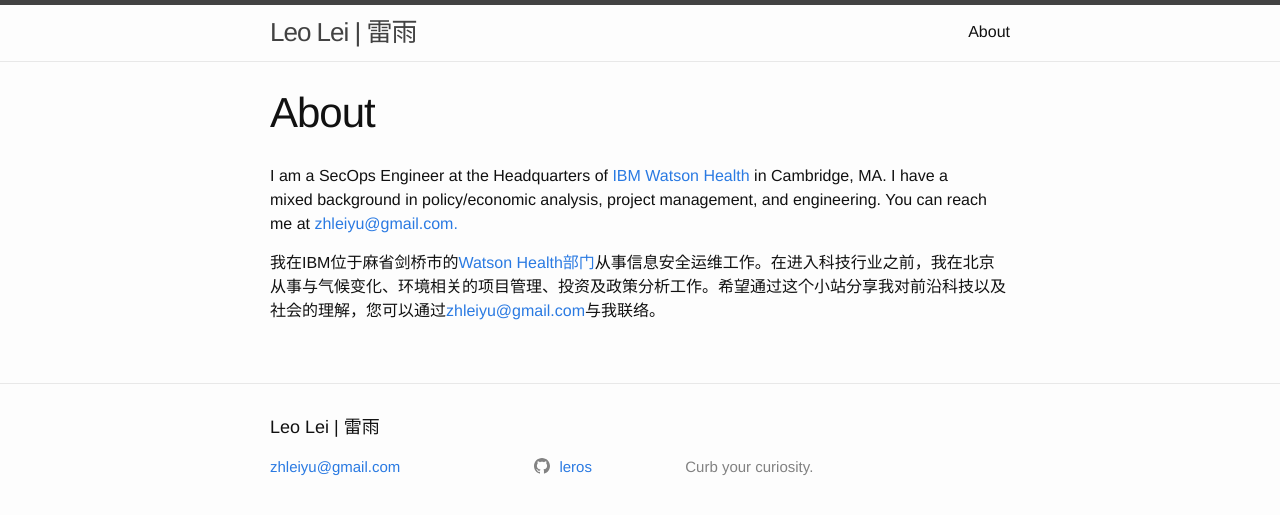
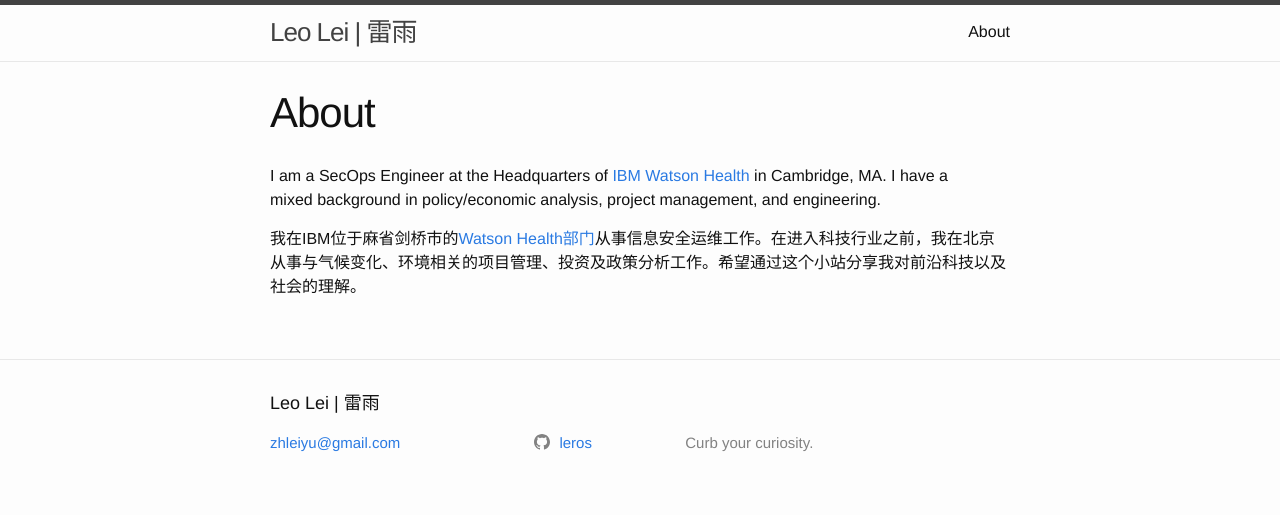
Before and after one commit to leros/leros.github.io, a Jekyll site: the page built from about.md, in a window 1280 px wide. Shown: the top 515 px of the page. Built offline with Jekyll 4.4.1, drawn with Linux system fonts in a browser that asks for light colours.

Commit message:
Simplify the about page

```diff
--- a/about.md
+++ b/about.md
@@ -5,6 +5,6 @@ permalink: /about/
 ---
 
 
-I am a SecOps Engineer at the Headquarters of [IBM Watson Health](https://www.ibm.com/watson/health/) in Cambridge, MA. I have a mixed background in policy/economic analysis, project management, and engineering. You can reach me at [zhleiyu@gmail.com.](mailto:zhleiyu@gmail.com)
+I am a SecOps Engineer at the Headquarters of [IBM Watson Health](https://www.ibm.com/watson/health/) in Cambridge, MA. I have a mixed background in policy/economic analysis, project management, and engineering.
 
-我在IBM位于麻省剑桥市的[Watson Health部门](https://www.ibm.com/watson/health/)从事信息安全运维工作。在进入科技行业之前，我在北京从事与气候变化、环境相关的项目管理、投资及政策分析工作。希望通过这个小站分享我对前沿科技以及社会的理解，您可以通过[zhleiyu@gmail.com](mailto:zhleiyu@gmail.com)与我联络。
+我在IBM位于麻省剑桥市的[Watson Health部门](https://www.ibm.com/watson/health/)从事信息安全运维工作。在进入科技行业之前，我在北京从事与气候变化、环境相关的项目管理、投资及政策分析工作。希望通过这个小站分享我对前沿科技以及社会的理解。
```
